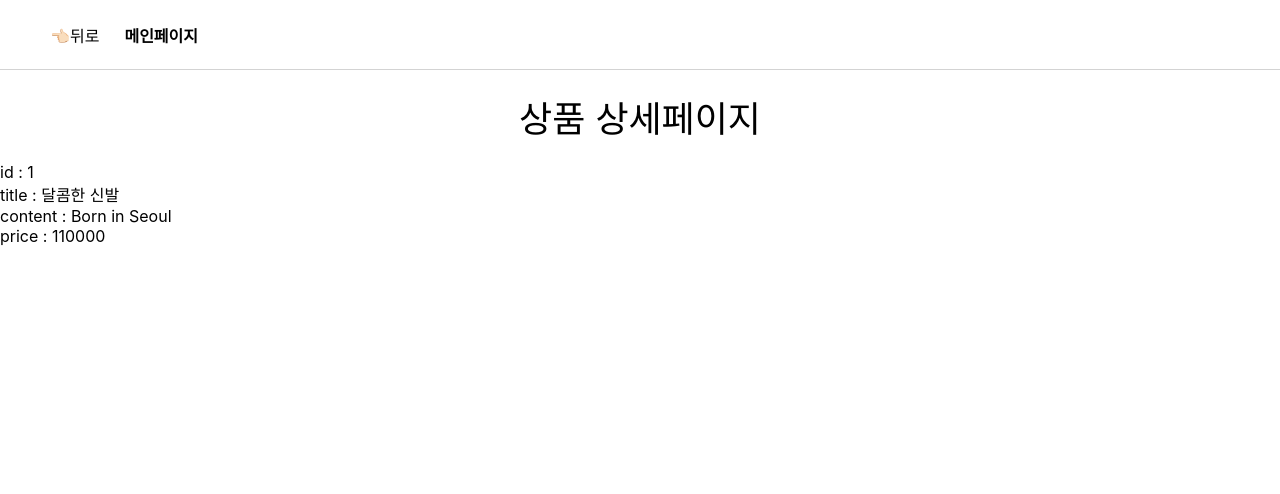
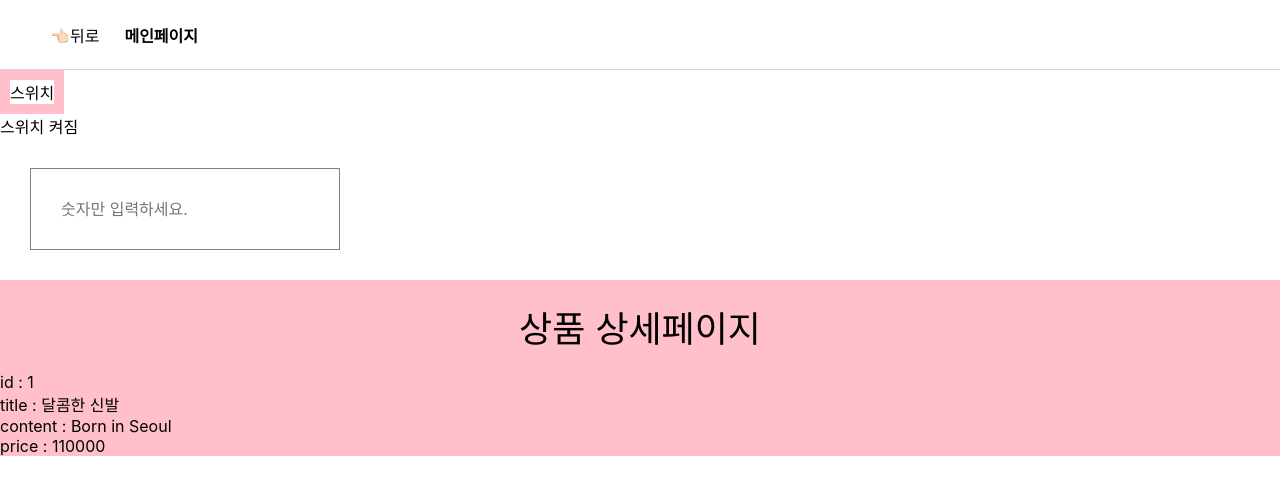
Before and after one commit to yuziwoo/react-1, a React (Create React App) app: page /detail/1 in a window 1280 px wide. Shown: the top 494 px of the page. Built offline with nearby package versions, Linux system fonts and the light colour scheme.

Commit message:
ajax 하는법도 배웠당

```diff
--- a/package.json
+++ b/package.json
@@ -6,10 +6,12 @@
     "@testing-library/jest-dom": "^5.16.5",
     "@testing-library/react": "^13.4.0",
     "@testing-library/user-event": "^13.5.0",
+    "axios": "^1.3.4",
     "react": "^18.2.0",
     "react-dom": "^18.2.0",
     "react-router-dom": "^6.8.1",
     "react-scripts": "5.0.1",
+    "styled-components": "^5.3.6",
     "web-vitals": "^2.1.4"
   },
   "scripts": {
--- a/src/App.js
+++ b/src/App.js
@@ -1,5 +1,6 @@
 import './css/reset.css';
 import './css/App.css';
+import './css/App.module.css';
 
 import Detail from "./page/detail.js";
 import Main from "./page/main.js";
@@ -7,6 +8,8 @@ import Main from "./page/main.js";
 import { useState } from 'react';
 import data from "./js/data.js";
 import { Routes, Route, Link, useNavigate, Outlet, useParams } from "react-router-dom";
+
+import axios from "axios";
 
 
 function App() {
@@ -18,7 +21,37 @@ function App() {
       <Header navigate={navigate}/>
       <div>
       <Routes>
-        <Route path="/" element={<Main shoes={shoes} setShoes={setShoes} navigate={navigate}/>} />
+        <Route path="/" element={
+          <div>
+            <Main shoes={shoes} setShoes={setShoes} navigate={navigate}/>
+            <button onClick={() => {
+              // axios.get("https://codingapple1.github.io/shop/data2.json")
+              // .then((res) => {
+              //   if (shoes.length < 6) {
+              //     let newShoes = shoes.concat(res.data);
+              //     setShoes(newShoes);
+              //     console.log(res.data);
+              //   }
+              //   console.log(res);
+              // })
+              // .catch((e) => {
+              //   console.log(e)
+              // })
+              fetch("https://codingapple1.github.io/shop/data2.json")
+              .then((res) => {
+                return res.json();
+              })
+              .catch((e) => {console.log(e)})
+              .then((res) => {
+                if (shoes.length<6) {
+                  let copy = shoes.concat(res);
+                setShoes(copy);
+                }
+              })
+              .catch((e) => {console.log(e)})
+            }}>상품 더 불러오기</button>
+          </div>
+        } />
         <Route path="*" element={<h1>NOT FOUND입니다.</h1>} />
 
         <Route path="/detail/:id" element={<Detail shoes={shoes} setShoes={setShoes}/>} />
--- a/src/css/App.css
+++ b/src/css/App.css
@@ -43,3 +43,13 @@ header {
     font-size: 36px;
     padding: 20px 0;
 }
+
+button {
+    border: 1px solid green;
+}
+
+input {
+    padding: 30px;
+    margin: 30px;
+    border: 1px solid grey;
+}
--- /dev/null
+++ b/src/css/App.module.css
@@ -0,0 +1,3 @@
+button {
+  border: 10px solid pink;
+}
--- /dev/null
+++ b/src/css/Detail.css
@@ -0,0 +1,3 @@
+.header-wrap {
+  background-color: green;
+}
--- /dev/null
+++ b/src/css/Detail.module.css
@@ -0,0 +1,7 @@
+.header-wrap {
+  background-color: green;
+}
+
+h1 {
+  background-color: pink;
+}
--- a/src/page/detail.js
+++ b/src/page/detail.js
@@ -1,12 +1,51 @@
 import {useParams} from "react-router-dom";
+import '../css/Detail.module.css';
+import {useState, useEffect} from "react";
+
 
 function Detail(props) {
+
+    let [switchs, setSwitch] = useState(true);
+    let [value1, setValue1] = useState(0);
+
+    // useEffect(() => {
+    //     console.log("Mount, Update 시 실행됨");
+    // })
+    // useEffect(() => {
+    //     console.log("Mount 시 실행됨");
+    // },[])
+    // useEffect(() => {
+    //     console.log("Switch state가 Update되면 실행됨");
+    // },[switchs])
+    // useEffect(() => {
+    //     let a = 0;
+    //     console.log(`mount update a : ${a}`);
+    //     return () => {
+    //         console.log(`unmount a : ${a}`);
+    //     }
+    // },[switchs])
 
     let {id} = useParams();
     let shoe = props.shoes.filter(v => v.id == id)[0];
 
     return(
         <>
+        <button onClick={() => {
+            let a = switchs ? false : true;
+            setSwitch(a);
+        }}>스위치</button>
+        {
+            switchs ? <h6>스위치 켜짐</h6> : null
+        }
+
+        <input type="text" placeholder="숫자만 입력하세요." onInput={(e) => {
+            if (isNaN(e.target.value)) {
+                alert("숫자만 입력하라구!");
+                e.target.value = "";
+            } else {
+                setValue1(e.target.value)
+            }
+        }}></input>
         <h1 className="pageName">상품 상세페이지</h1>
         <h1 className="id">id : {shoe.id}</h1>
         <h1 className="title">title : {shoe.title}</h1>
```
Also changed, not shown: test.js (+25 -8 lines), 1 other file (tests, documents, lock files or other folders).
